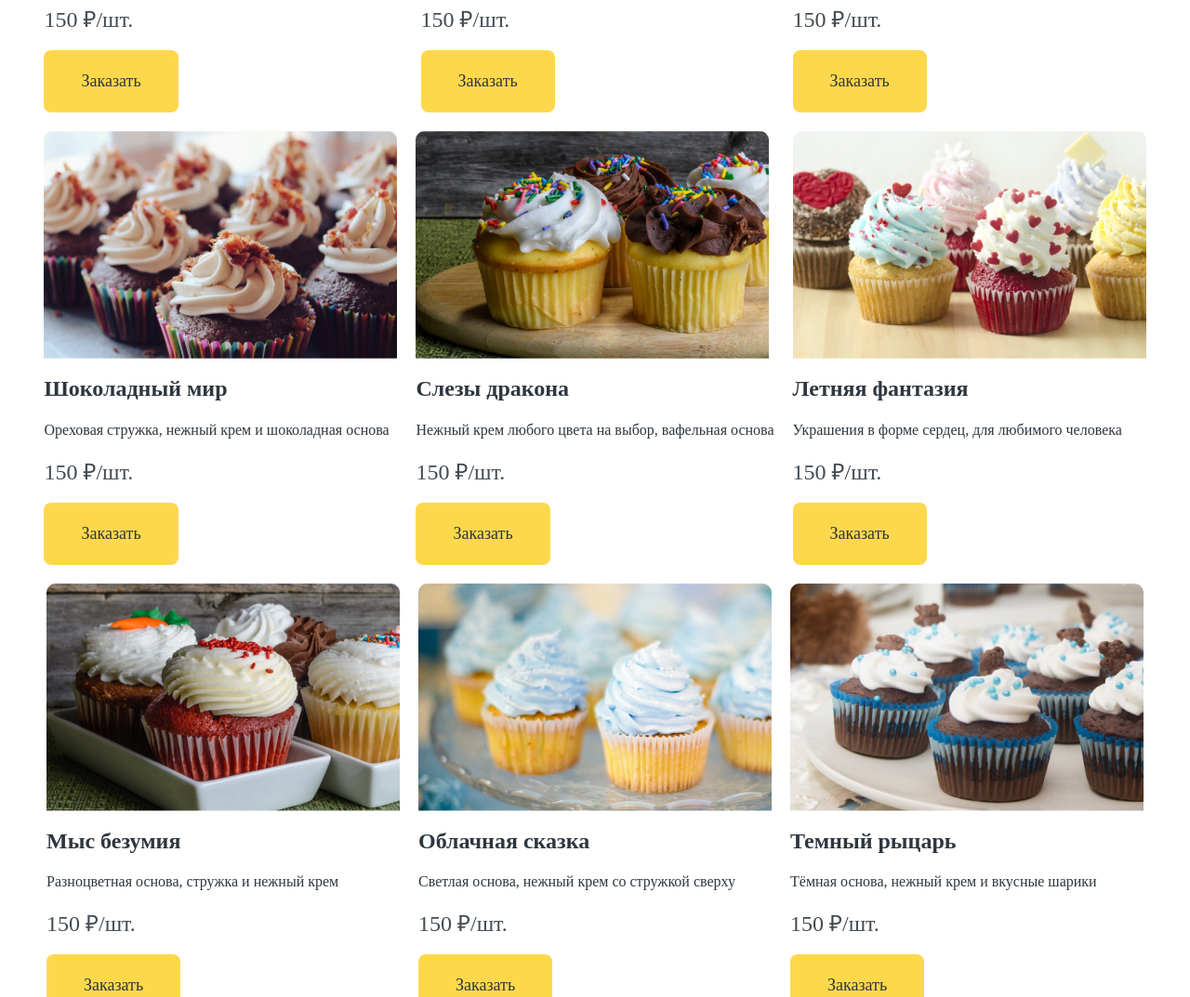
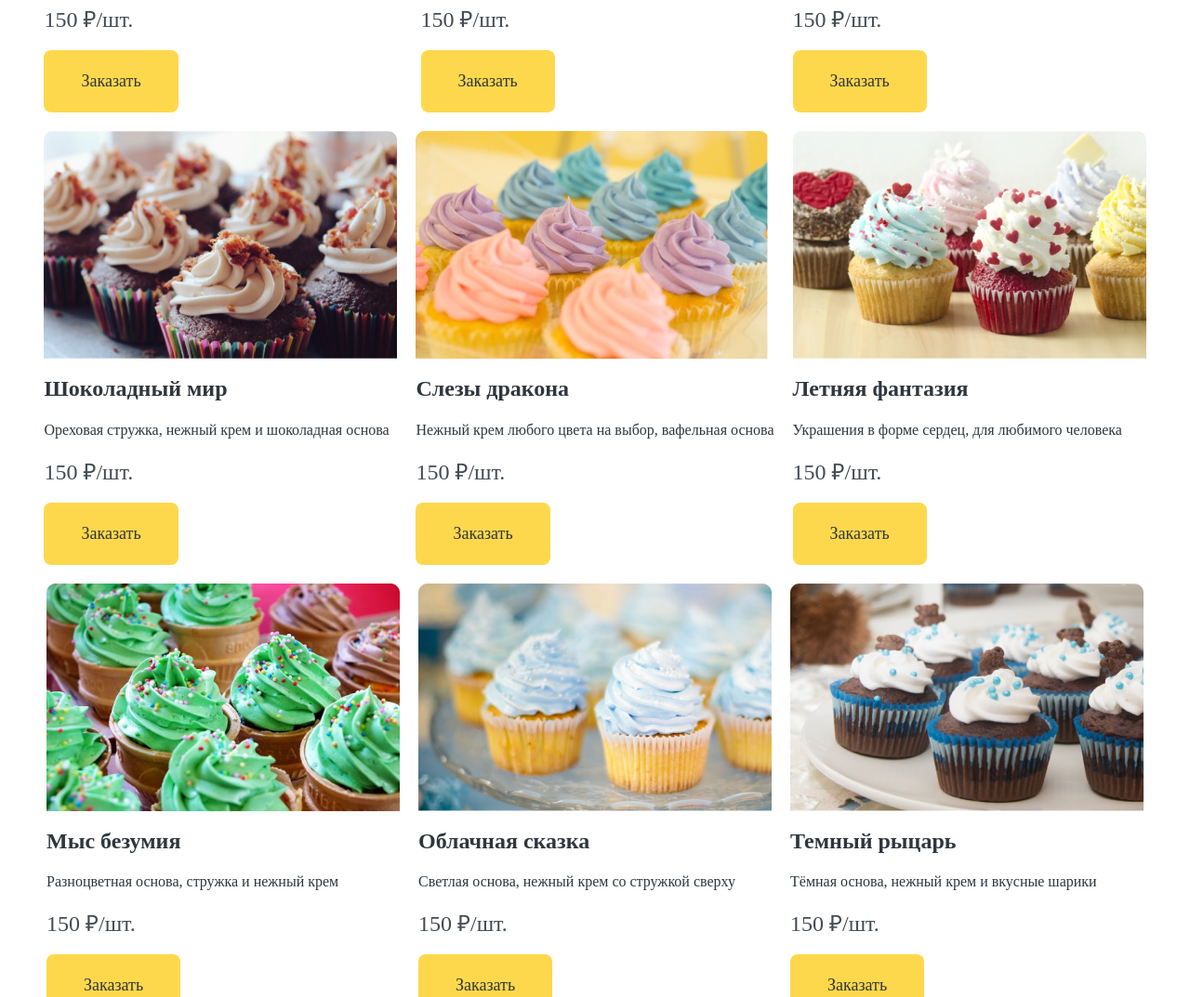
Before and after one commit to TurgunovDostonbek/Sweet_WebSite, a plain HTML site: page index.html in a window 1280 px wide. Shown: the part 1889-2962 px from the top of the page at 93% size. Drawn offline with Linux system fonts and the light colour scheme.

Commit message:
add index

```diff
--- a/index.html
+++ b/index.html
@@ -91,7 +91,7 @@
                             <button>Заказать</button>
                         </div>
                         <div class="first_section_box_img_info">
-                            <img src="/img/first_sec/img (4).png" alt="">
+                            <img src="./img/first_sec/img (2).png" alt="">
                             <h1>Слезы дракона</h1>
                             <p>Нежный крем любого цвета на выбор, вафельная основа</p>
                             <span>150 ₽/шт. </span>
@@ -105,7 +105,7 @@
                             <button>Заказать</button>
                         </div>
                         <div class="first_section_box_img_info">
-                            <img src="/img/first_sec/img (6).png" alt="">
+                            <img src="./img/first_sec/img.png" alt="">
                             <h1>Мыс безумия</h1>
                             <p>Разноцветная основа, стружка и нежный крем</p>
                             <span>150 ₽/шт. </span>
```
